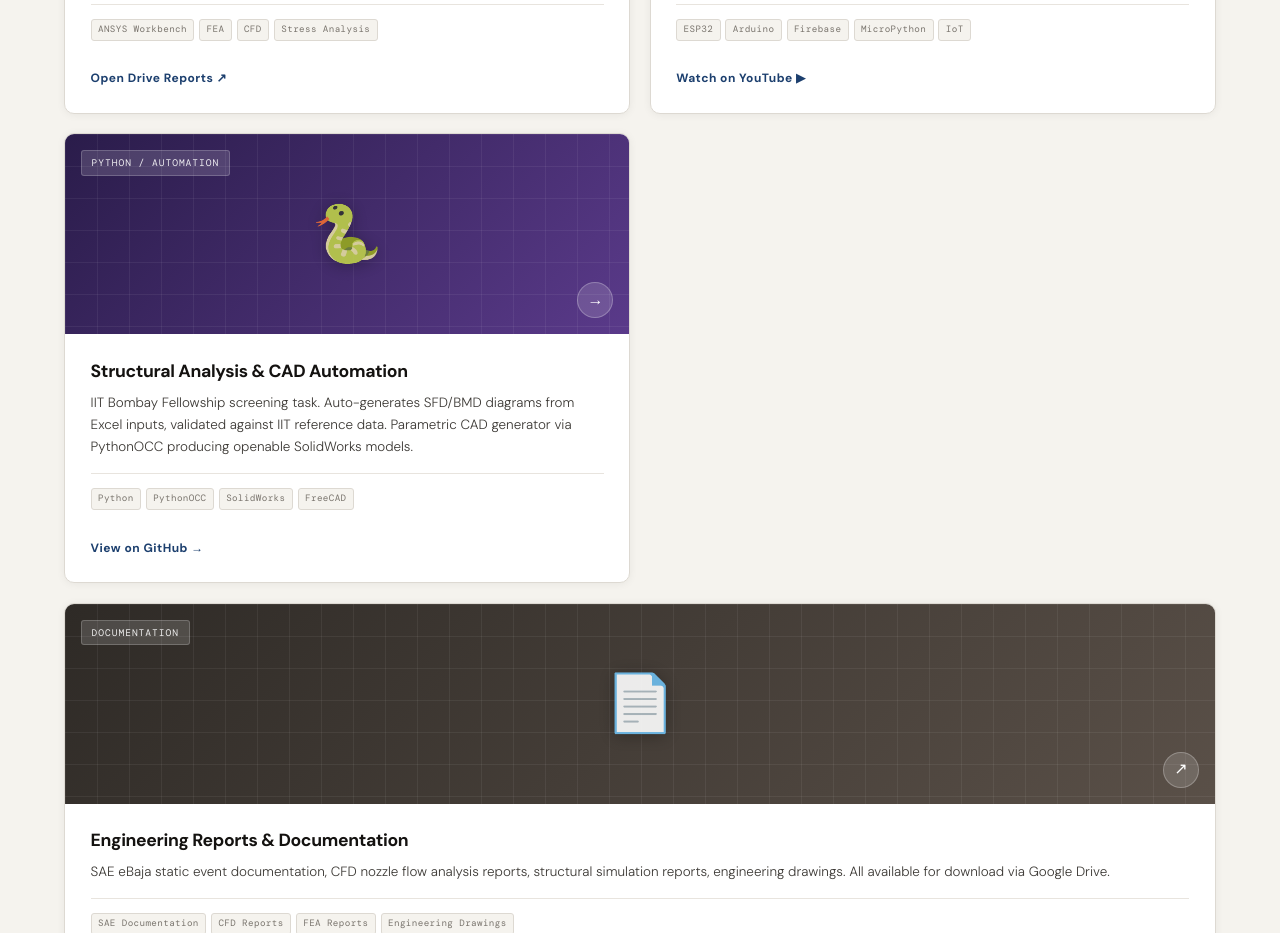
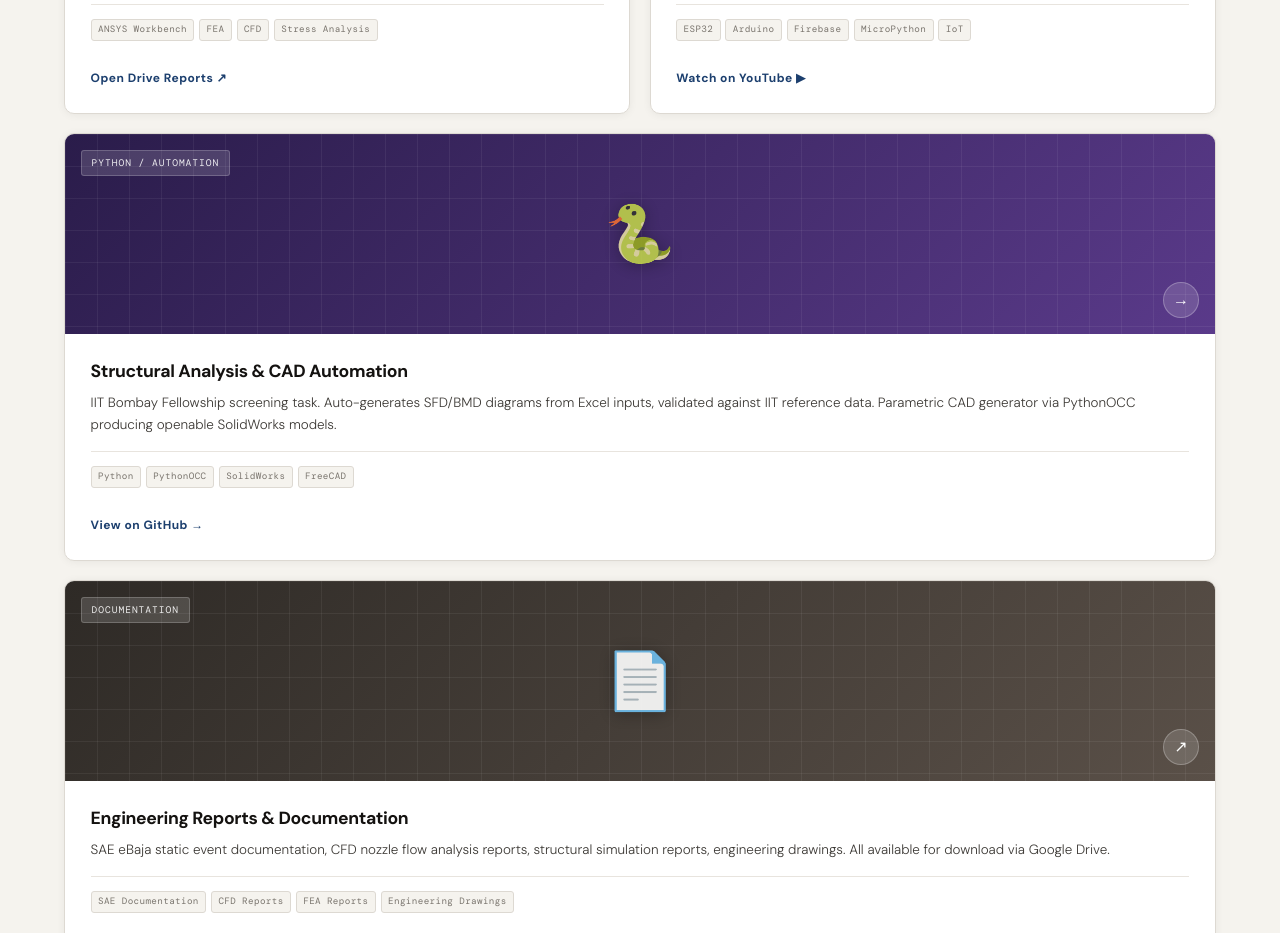
Before and after one commit to Sach0411/Sach-github.io, a plain HTML site: page index.html in a window 1280 px wide. Shown: the part 2500-3433 px from the top of the page. Drawn offline with nearby package versions, Linux system fonts and the light colour scheme.

Commit message:
Update index.html

```diff
--- a/index.html
+++ b/index.html
@@ -861,7 +861,7 @@
     </a>
 
     <!-- 4. Python Structural Analysis & CAD Automation — GitHub -->
-    <a href="https://github.com/Sach0411" target="_blank" rel="noopener" class="project-banner reveal">
+    <a href="https://github.com/Sach0411" target="_blank" rel="noopener" class="project-banner wide reveal">
       <div class="banner-visual python-bg">
         <span class="banner-tag">Python / Automation</span>
         <div class="banner-icon">🐍</div>
```
